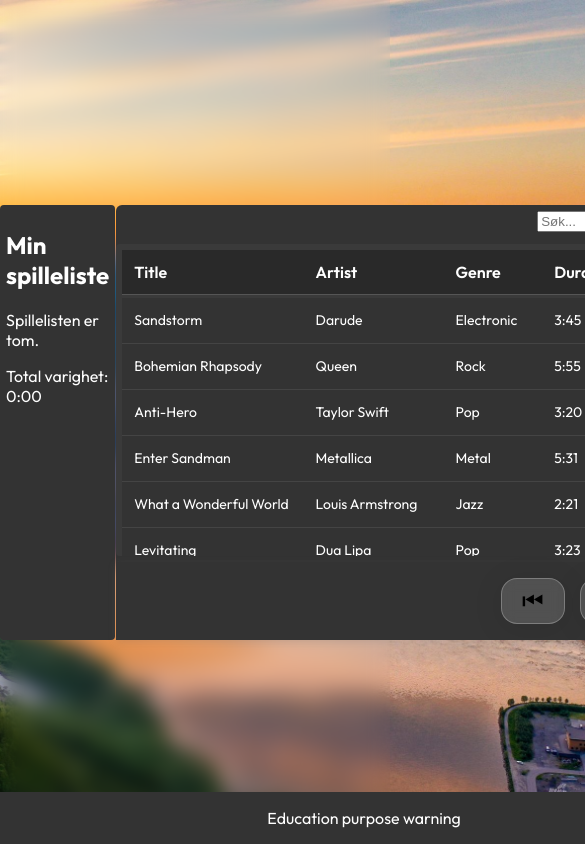
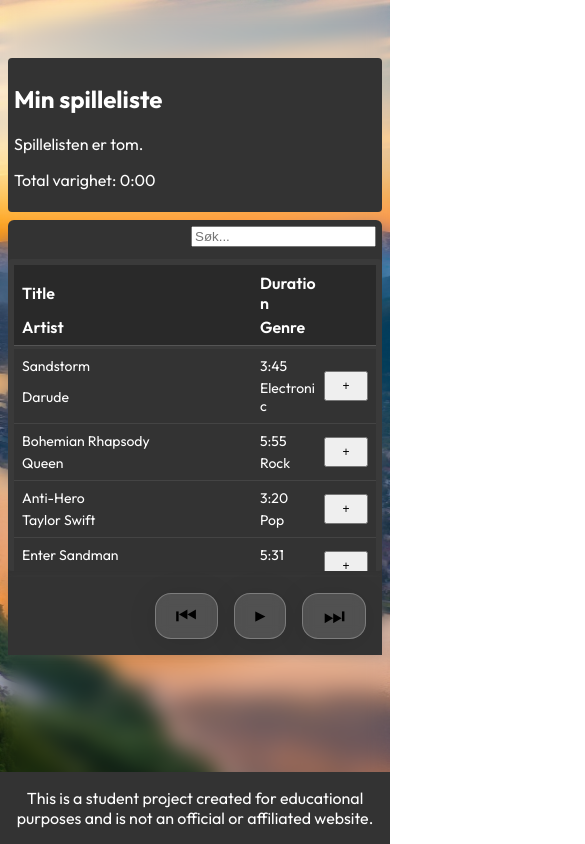
Before and after one commit to simonboasaeter/assignment_3, a plain HTML site: page index.html in a window 390 px wide. Shown: the top 844 px of the page, 585 px wide, since content can reach past the window. Drawn offline with Linux system fonts and the light colour scheme.

Commit message:
Split css into separate files and added breakpoints for smaller screens

```diff
--- /dev/null
+++ b/css/base.css
@@ -0,0 +1,47 @@
+:root {
+  --font-main: "Outfit", sans-serif;
+  --color-panel: #333;
+  --color-list: #3a3a3a;
+  --radius-small: 4px;
+}
+
+html,
+body {
+  min-height: 100%;
+  width: 100%;
+}
+
+body {
+  margin: 0;
+  min-height: 100dvh;
+  font-family: var(--font-main);
+  background-image: url("/assets/background.jpg");
+  background-size: cover;
+  background-position: center;
+  backdrop-filter: blur(10px);
+  color: white;
+  display: grid;
+  grid-template-rows: 1fr auto 1fr;
+  justify-items: center;
+}
+
+h1 {
+  margin: 0;
+  text-align: center;
+}
+
+footer {
+  grid-row: 3;
+  align-self: end;
+  justify-self: stretch;
+  padding: 16px;
+  background-color: var(--color-panel);
+  color: white;
+  text-align: center;
+}
+
+@media (max-width: 1200px) {
+  body {
+    grid-template-rows: auto;
+  }
+}
--- /dev/null
+++ b/css/playlist.css
@@ -0,0 +1,34 @@
+.music-player__playlist {
+  display: flex;
+  flex-direction: column;
+  align-items: center;
+  min-width: 100px;
+  padding: 6px;
+  background-color: var(--color-panel);
+  border-radius: var(--radius-small);
+}
+
+.music-player__playlists-container {
+  display: flex;
+  flex-direction: column;
+  flex: 1;
+  width: 100%;
+  background-color: var(--color-list);
+  border-radius: var(--radius-small);
+}
+
+.music-player__playlist-list {
+  display: flex;
+  flex-direction: column;
+  gap: 3px;
+}
+
+.music-player__playlist-card {
+  display: flex;
+  justify-content: space-between;
+  align-items: center;
+  gap: 6px;
+  padding: 4px;
+  background-color: var(--color-panel);
+  border-radius: var(--radius-small);
+}
--- a/css/styles.css
+++ b/css/styles.css
@@ -1,47 +1,8 @@
 @import url("https://fonts.googleapis.com/css2?family=Outfit:wght@400;500;600;700&display=swap");
+@import url("./base.css");
+@import url("./playlist.css");
 
-:root {
-  --font-main: "Outfit", sans-serif;
-  --color-panel: #333;
-  --color-list: #3a3a3a;
-  --radius-small: 4px;
-}
-
-html,
-body {
-  min-height: 100%;
-  width: 100%;
-}
-
-body {
-  margin: 0;
-  min-height: 100dvh;
-  font-family: var(--font-main);
-  background-image: url("/assets/background.jpg");
-  background-size: cover;
-  background-position: center;
-  backdrop-filter: blur(10px);
-  color: white;
-  display: grid;
-  grid-template-rows: 1fr auto 1fr;
-  justify-items: center;
-}
-
-footer {
-  grid-row: 3;
-  align-self: end;
-  padding: 16px;
-  width: 100%;
-  background-color: var(--color-panel);
-  color: white;
-  text-align: center;
-}
-
-h1 {
-  margin: 0;
-  text-align: center;
-}
-
+/* Music player */
 .music-player {
   grid-row: 2;
   display: flex;
@@ -50,10 +11,33 @@ h1 {
 
 .music-player__container {
   display: flex;
+  flex-direction: column;
+  gap: 6px;
   background-color: var(--color-panel);
   border-radius: 6px;
+}
+
+.music-player__header {
+  display: flex;
+  justify-content: end;
+  padding: 6px;
+}
+
+/* Songs section */
+.music-player__songs {
+  display: flex;
   flex-direction: column;
-  gap: 6px;
+  gap: 3px;
+  height: 300px;
+  padding: 6px;
+  overflow-y: auto;
+  background-color: var(--color-list);
+  border-radius: var(--radius-small);
+}
+
+.music-player__songs-list {
+  min-width: 600px;
+  width: 600px;
 }
 
 .music-player__songs-header,
@@ -73,7 +57,7 @@ h1 {
 }
 
 .music-player__card {
-  background-color: #333;
+  background-color: var(--color-panel);
   border-bottom: 1px solid #444;
 }
 
@@ -96,9 +80,19 @@ h1 {
 .music-player__song-duration {
   grid-area: duration;
 }
+
 .music-player__header-add,
 .music-player__song-add {
   grid-area: add;
+}
+
+/* Music player play bar/controls */
+.music-player__play-bar {
+  display: flex;
+  align-items: center;
+  padding: 1rem;
+  background-color: var(--color-panel);
+  box-shadow: rgba(99, 99, 99, 0.2) 0px 2px 8px 0px;
 }
 
 .music-player__navigation {
@@ -113,11 +107,15 @@ h1 {
   align-items: center;
   padding: 8px 20px;
   background: rgba(255, 255, 255, 0.15);
+  border: 1px solid rgba(255, 255, 255, 0.25);
   border-radius: 16px;
   box-shadow: 0 4px 30px rgba(0, 0, 0, 0.1);
   backdrop-filter: blur(6.2px);
-  border: 1px solid rgba(255, 255, 255, 0.25);
   transition: 0.3s ease;
+}
+
+.music-player__navigation-button:hover {
+  background: rgba(255, 255, 255, 0.25);
 }
 
 .music-player__navigation-button-icon {
@@ -125,39 +123,12 @@ h1 {
   margin: 0;
 }
 
-.music-player__navigation-button:hover {
-  background: rgba(255, 255, 255, 0.25);
-}
-
-.music-player__songs {
-  display: flex;
-  flex-direction: column;
-  gap: 3px;
-  height: 300px;
-  background-color: var(--color-list);
-  border-radius: 4px;
-  padding: 6px;
-  overflow-y: auto;
-}
-
-.music-player__play-bar {
-  display: flex;
-  box-shadow: rgba(99, 99, 99, 0.2) 0px 2px 8px 0px;
-  background-color: var(--color-panel);
-  padding: 1rem;
-  align-items: center;
-}
-
-.music-player__header {
-  padding: 6px;
-  display: flex;
-  justify-content: end;
-}
-
+/* Song information */
 .music-player__play-bar-current-song {
   display: flex;
   flex-direction: column;
 }
+
 .music-player__play-bar-current-song-title {
   font-weight: bold;
 }
@@ -173,51 +144,73 @@ h1 {
   font-size: 14px;
 }
 
-.music-player__info {
-  padding: 0rem 1rem 1rem 1rem;
-}
-
-.music-player__songs-list {
-  min-width: 600px;
-  width: 600px;
-}
-
 .music-player__play-bar__current-song-title,
 .music-player__play-bar__current-song-artist {
   white-space: nowrap;
 }
 
-.music-player__playlist {
-  background-color: var(--color-panel);
-  padding: 6px;
-  border-radius: 4px;
-  min-width: 100px;
-  display: flex;
-  flex-direction: column;
-  align-items: center;
+.music-player__info {
+  padding: 0 1rem 1rem;
 }
 
-.music-player__playlists-container {
-  display: flex;
+/* Responsive styles for smaller screens */
+@media (max-width: 900px) {
+  .music-player {
     flex-direction: column;
-  background-color: var(--color-list);
-  width: 100%;
-  flex: 1;
-  border-radius: 4px;
+    width: calc(100% - 16px);
+    min-width: 0;
+    gap: 8px;
+    margin: 6px;
+  }
+
+  .music-player__playlist {
+    align-items: stretch;
   }
 
   .music-player__playlist-list {
-  display: flex;
-  flex-direction: column;
-  gap: 3px;
+    max-height: 160px;
+    overflow-y: auto;
   }
 
-.music-player__playlist-card {
-  display: flex;
-  justify-content: space-between;
-  align-items: center;
-  padding: 4px;
-  background-color: var(--color-panel);
-  border-radius: 4px;
-  gap: 6px;
+  .music-player__playlist-card span {
+    overflow-wrap: anywhere;
   }
+
+  .music-player__songs-list {
+    width: 100%;
+    min-width: 0;
+  }
+
+  /* Use two lines per song and keep the add button on the right. */
+  .music-player__songs-header,
+  .music-player__card {
+    grid-template-columns: minmax(0, 1fr) 56px 44px;
+    grid-template-areas:
+      "title  duration add"
+      "artist genre    add";
+    gap: 4px 8px;
+    padding: 8px;
+    overflow-wrap: anywhere;
+  }
+
+  .music-player__song-add,
+  .music-player__playlist-card button {
+    min-height: 30px;
+    font-size: 12px;
+  }
+
+  .music-player__play-bar {
+    flex-wrap: wrap;
+    gap: 8px;
+  }
+
+  .music-player__play-bar__current-song-title,
+  .music-player__play-bar__current-song-artist {
+    white-space: normal;
+    overflow-wrap: anywhere;
+  }
+
+  footer {
+    margin-top: 8px;
+  }
+}
--- a/index.html
+++ b/index.html
@@ -95,6 +95,9 @@
         </template>
       </div>
     </main>
-    <footer>Education purpose warning</footer>
+    <footer>
+      This is a student project created for educational purposes and is not an
+      official or affiliated website.
+    </footer>
   </body>
 </html>
```
Lines whose indentation alone changed are shown as unchanged.
